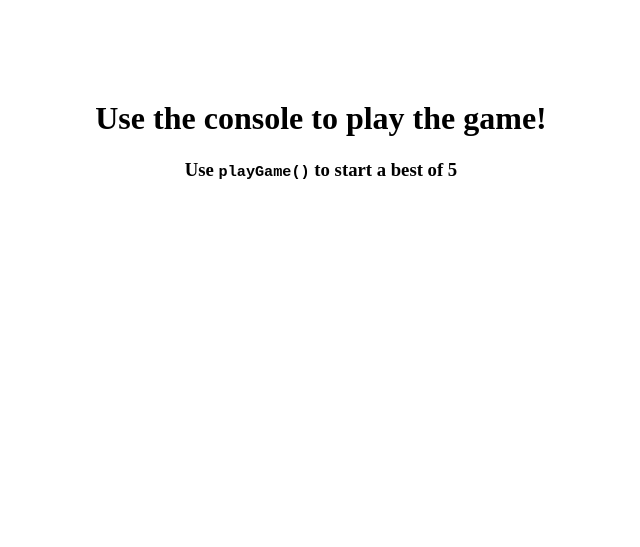
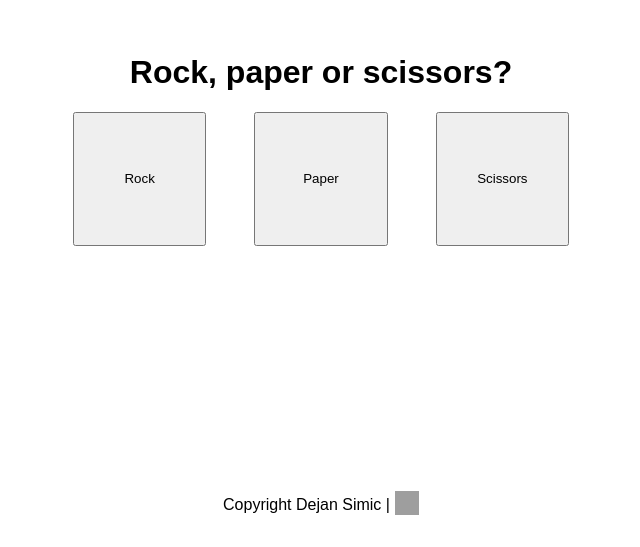
Before and after one commit to DejanLP/rock-paper-scissors, a plain HTML site: page index.html in a window 1280 px wide. Shown: the part 269-816 px from the top of the page, without its empty margins (319-959 px from the left). Drawn offline with Linux system fonts and the light colour scheme; grey boxes are pictures that could not be loaded.

Commit message:
Change layout and styling

```diff
--- a/index.css
+++ b/index.css
@@ -1,10 +1,49 @@
 body{
-    height: 100vh;
+    font-family: 'Barlow Condensed', sans-serif;
+    min-height: 100vh;
     display: flex;
+    flex-direction: column;
     justify-content: center;
+    align-items: center;
+    flex-grow: 1;
+}
+
+.buttons {
+    display: flex;
+    flex-direction: row;
+    justify-content: space-between;
+    gap: 48px;
+    flex-wrap: wrap;
+}
+
+.button {
+    width: 10em;
+    height: 10em;
+}
+
+.column-center {
+    display: flex;
+    flex-direction: column;
     align-items: center;
 }
 
-h3 {
-    text-align: center;
+img {
+    width: 24px;
+    height: 24px;
+    margin-left: 5px;
 }
+
+.footer {
+    display: flex;
+    flex-direction: row;
+    justify-content: center;
+    align-items: center;
+    margin-top: auto;
+    margin-bottom: 20px;
+    flex-shrink: 0;
+}
+
+.container {
+    align-items: stretch;
+    position: fixed;
+}
--- a/index.html
+++ b/index.html
@@ -4,14 +4,25 @@
     <meta charset="UTF-8">
     <meta http-equiv="X-UA-Compatible" content="IE=edge">
     <meta name="viewport" content="width=device-width, initial-scale=1.0">
-    <script src="index.js"></script>
+    <script defer src="index.js"></script>
     <link rel="stylesheet" href="index.css"/>
     <title>Rock Paper Scissors</title>
 </head>
 <body>
-    <div>
-        <h1>Use the console to play the game!</h1>
-        <h3>Use <code>playGame()</code> to start a best of 5</h3>
+    <div class="container column-center">
+        <div class="header column-center">
+            <h1>Rock, paper or scissors?</h1>
+        </div>
+        <div class="buttons">
+            <button class="button rock">Rock</button>
+            <button class="button paper">Paper</button>
+            <button class="button scissors">Scissors</button>
+        </div>
+    </div>
+    <div class="footer">Copyright Dejan Simic |
+        <a href="https://github.com/DejanLP">
+            <img src="https://cdn-icons-png.flaticon.com/512/25/25231.png">
+        </a>
     </div>
 </body>
 </html>
```
Also changed, not shown: 1 other file.
